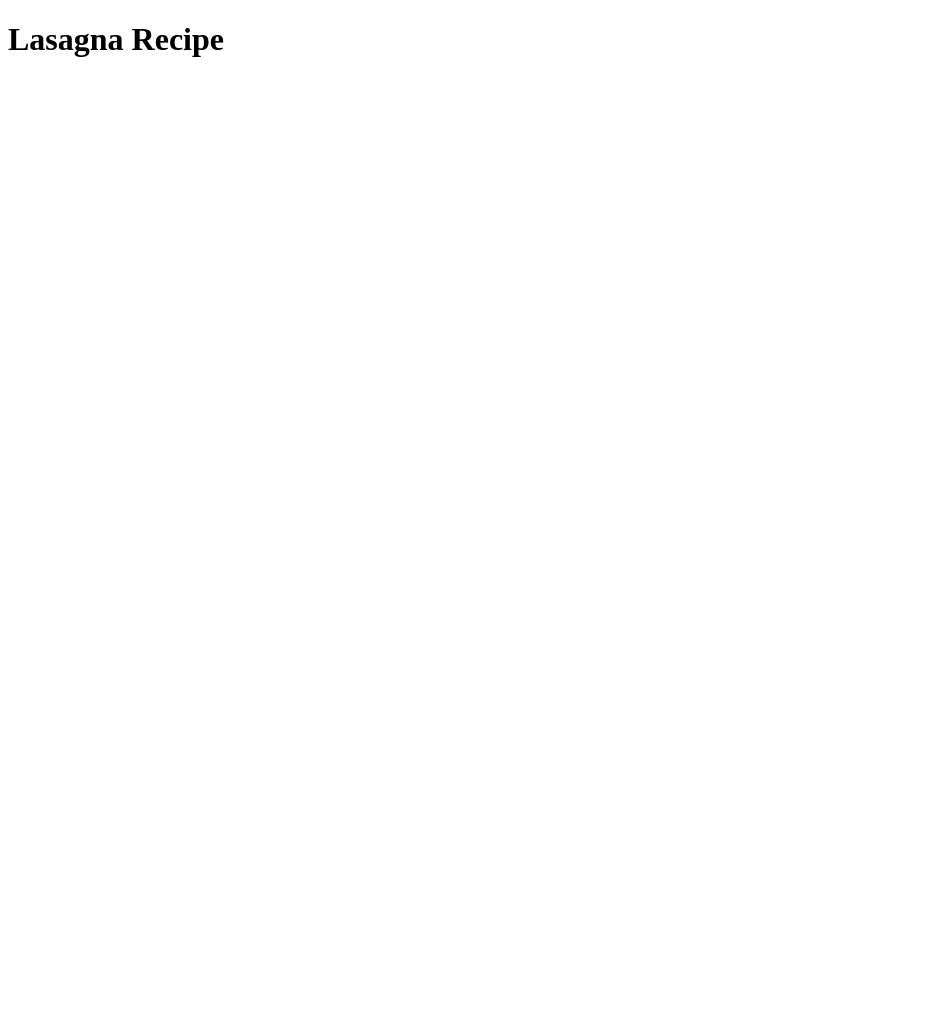
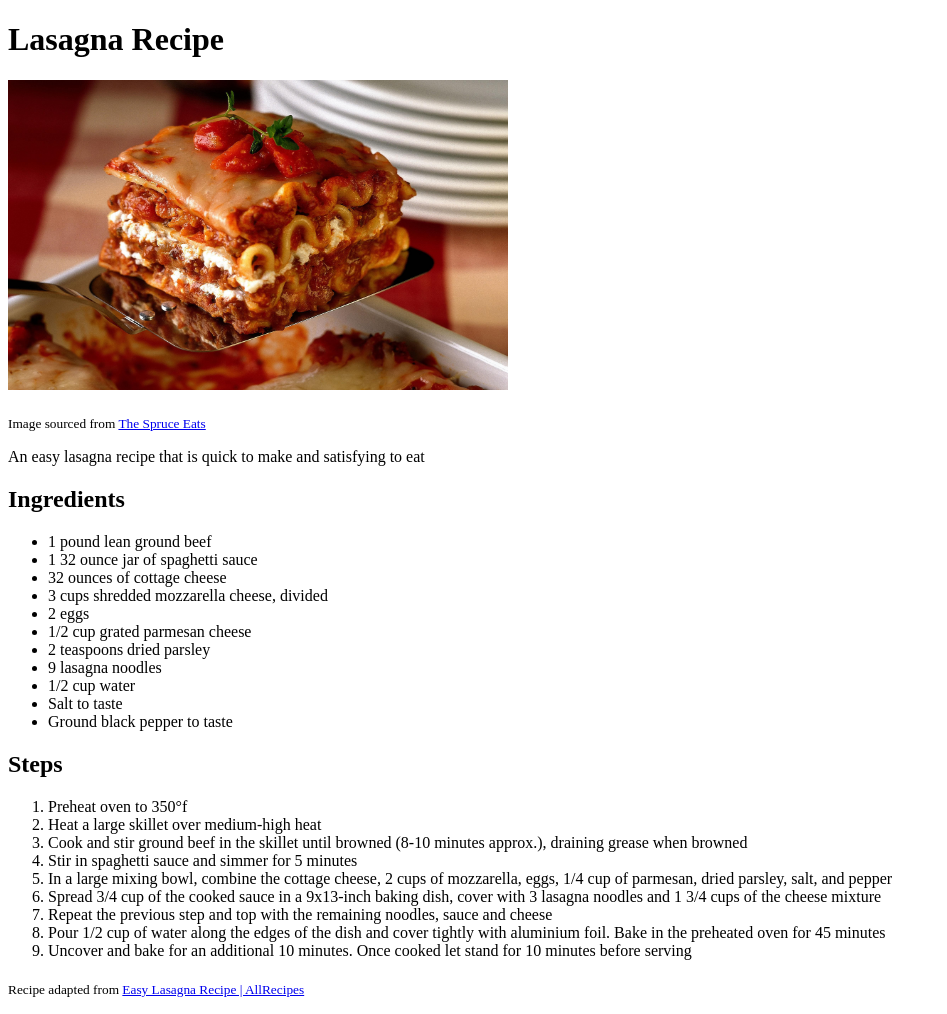
Before and after one commit to rtnm120/odin-recipes, a plain HTML site: page recipes/lasagna.html in a window 1280 px wide. Shown: the whole page, without its empty margins (0-947 px from the left). Before the commit the page ends 800 px from the top, so only its background shows below. Drawn offline with Linux system fonts and the light colour scheme.

Commit message:
Complete lasagna recipe

```diff
--- a/recipes/lasagna.html
+++ b/recipes/lasagna.html
@@ -6,5 +6,76 @@
   </head>
   <body>
     <h1>Lasagna Recipe</h1>
+    <img
+      src="../images/lasagna.jpg"
+      alt="Quick and easy lasagna"
+      height="310"
+      width="500"
+    />
+    <p>
+      <sub
+        >Image sourced from
+        <a
+          href="https://www.thespruceeats.com/basic-lasagna-with-meaty-sauce-3057976"
+          >The Spruce Eats</a
+        ></sub
+      >
+    </p>
+    <p>An easy lasagna recipe that is quick to make and satisfying to eat</p>
+
+    <h2>Ingredients</h2>
+    <ul>
+      <li>1 pound lean ground beef</li>
+      <li>1 32 ounce jar of spaghetti sauce</li>
+      <li>32 ounces of cottage cheese</li>
+      <li>3 cups shredded mozzarella cheese, divided</li>
+      <li>2 eggs</li>
+      <li>1/2 cup grated parmesan cheese</li>
+      <li>2 teaspoons dried parsley</li>
+      <li>9 lasagna noodles</li>
+      <li>1/2 cup water</li>
+      <li>Salt to taste</li>
+      <li>Ground black pepper to taste</li>
+    </ul>
+
+    <h2>Steps</h2>
+    <ol>
+      <li>Preheat oven to 350°f</li>
+      <li>Heat a large skillet over medium-high heat</li>
+      <li>
+        Cook and stir ground beef in the skillet until browned (8-10 minutes
+        approx.), draining grease when browned
+      </li>
+      <li>Stir in spaghetti sauce and simmer for 5 minutes</li>
+      <li>
+        In a large mixing bowl, combine the cottage cheese, 2 cups of
+        mozzarella, eggs, 1/4 cup of parmesan, dried parsley, salt, and pepper
+      </li>
+      <li>
+        Spread 3/4 cup of the cooked sauce in a 9x13-inch baking dish, cover
+        with 3 lasagna noodles and 1 3/4 cups of the cheese mixture
+      </li>
+      <li>
+        Repeat the previous step and top with the remaining noodles, sauce and
+        cheese
+      </li>
+      <li>
+        Pour 1/2 cup of water along the edges of the dish and cover tightly with
+        aluminium foil. Bake in the preheated oven for 45 minutes
+      </li>
+      <li>
+        Uncover and bake for an additional 10 minutes. Once cooked let stand for
+        10 minutes before serving
+      </li>
+    </ol>
+
+    <p>
+      <sub
+        >Recipe adapted from
+        <a href="https://www.allrecipes.com/recipe/12011/easy-lasagna-ii/"
+          >Easy Lasagna Recipe | AllRecipes</a
+        ></sub
+      >
+    </p>
   </body>
 </html>
```
Also changed, not shown: images/lasagna.jpg (added).
